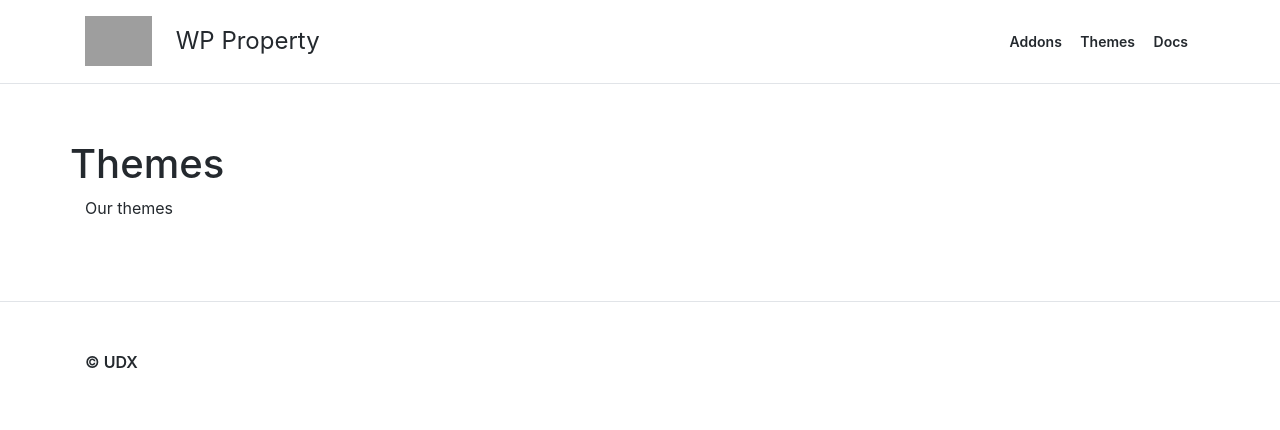
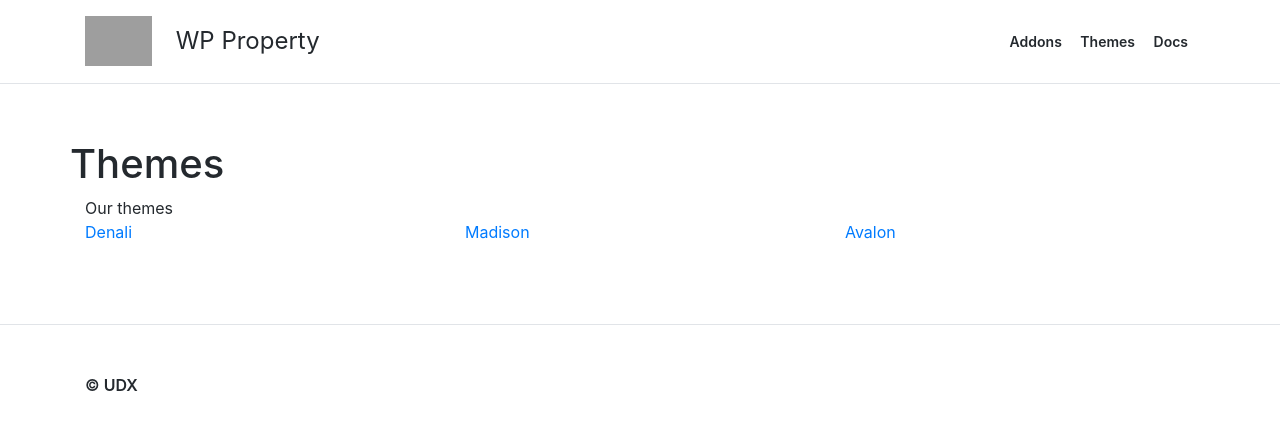
Before and after one commit to wp-property/wp-property.github.io, a Jekyll site: the page built from themes/index.html, in a window 1280 px wide. Shown: the top 430 px of the page. Built offline with Jekyll 4.4.1, drawn with Linux system fonts in a browser that asks for light colours; grey boxes are pictures that could not be loaded.

```diff
--- a/themes/index.html
+++ b/themes/index.html
@@ -18,7 +18,7 @@ title: Themes
       {% endfor %}
     {% endif %}
     <div class="col-4">
-      <a href="{{ theme_item.slug }}">{{ theme_item.title }}</a>
+      <a href="{{ link.url }}">{{ link.title }}</a>
     </div>
   {% endfor %}
 {% endfor %}
```
